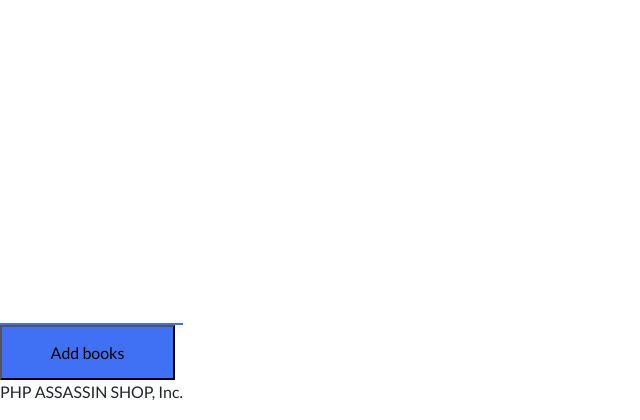
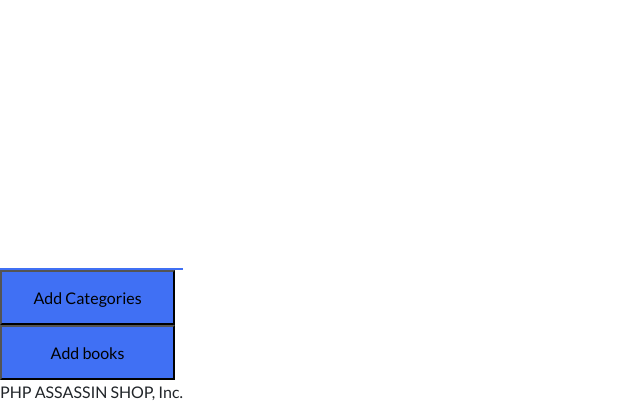
Before and after one commit to IliasMounjim/e_commerce, a PHP site: page /view/admin_categories.php in a window 1280 px wide. Shown: the part 380-800 px from the top of the page, without its empty margins (0-640 px from the left). Run offline with PHP 8.4, Linux system fonts and the light colour scheme; the template is opened without the code that fills it, so the values that code supplies are empty.

Commit message:
Update admin_footer.php

```diff
--- a/view/admin_footer.php
+++ b/view/admin_footer.php
@@ -1,5 +1,13 @@
 
    <footer style="position: fixed; bottom: 0px; border-top: 2px solid #4070f4 ;">
+
+    <!-- if admin is at categories page, show this button to let them add new categories -->
+   <?php if(isset($admin_categories) && $admin_categories == true) { ?>
+        <form action="../controller/index.php" method="post">
+            <input type="hidden" name="user_Action" value="add_new_categories">
+            <input class="new_book" type="submit" name="update" value="Add Categories">
+        </form>
+    <?php } ?>
 
     <!-- add button at bottom left -->
     <form action="../controller/index.php" method="post">
```
